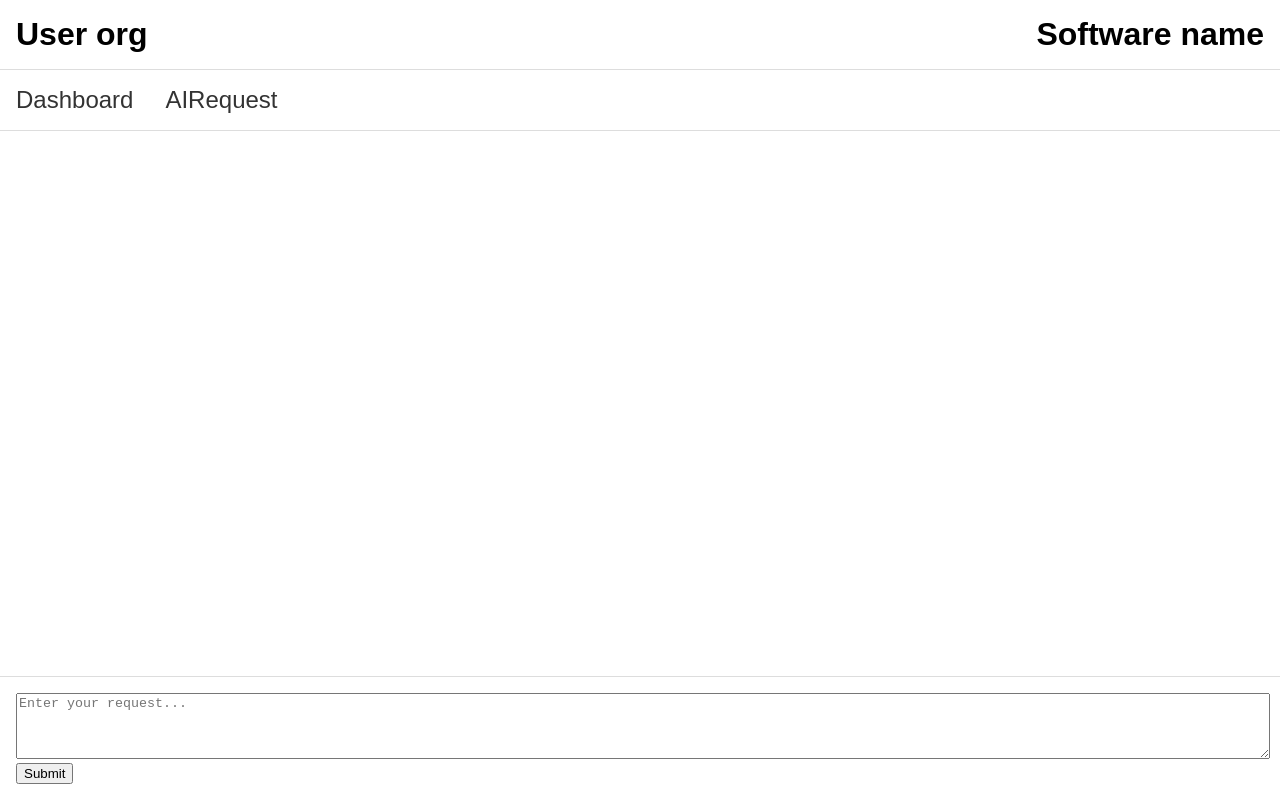
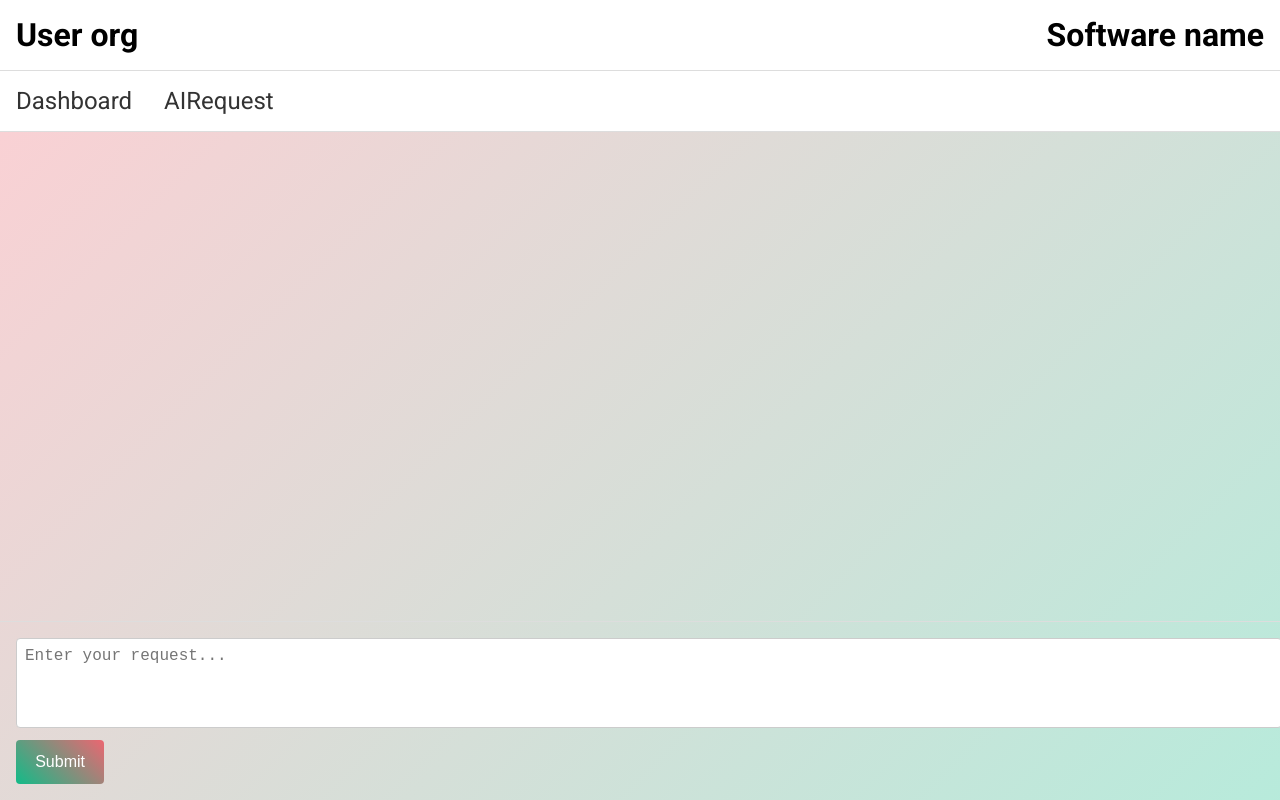
Before and after one commit to Triangle-Hackers/FastOrg, a React (Vite) app in the folder frontend-src/: page /AIRequest in a window 1280 px wide. Built offline with nearby package versions, Linux system fonts and the light colour scheme; no server answers.

Commit message:
made dashboard and AIRequest prettier

```diff
--- a/frontend-src/src/App.jsx
+++ b/frontend-src/src/App.jsx
@@ -16,7 +16,7 @@ const App = () => {
   return (
     <BrowserRouter>
       <Routes>
-        <Route path="/" element={isAuthenticated ? <LandingPage /> : <Home />} />
+        <Route path="/" element={isAuthenticated ? <Home /> : <LandingPage />} />
         <Route path="/AIRequest" element={<AIRequest />} />
         <Route path="*" element={<NotFound />} />
       </Routes>
--- a/frontend-src/src/views/AIRequest.css
+++ b/frontend-src/src/views/AIRequest.css
@@ -8,7 +8,6 @@ html, body {
     display: flex;
     flex-direction: column;
     height: 100vh;
-    font-family: Arial, sans-serif;
 }
 
 .header {
@@ -44,6 +43,7 @@ html, body {
     display: flex;
     flex-direction: column;
     overflow: hidden;
+    background: linear-gradient(135deg, rgba(236,102,113,0.3), rgba(18,187,136,0.3));
 }
 
 .responses {
@@ -56,4 +56,30 @@ html, body {
     border-top: 1px solid #ddd;
     padding: 1rem;
     background: #fff;
+    background-color: transparent;
 }
+
+.chat-box textarea {
+    resize: none;
+    font-size: 1rem;
+    padding: 0.5rem;
+    border-radius: 4px;
+    border: 1px solid #ccc;
+    margin-bottom: 0.5rem;
+}
+
+.chat-box button {
+    padding: 0.8rem 1.2rem;
+    font-size: 1rem;
+    background: linear-gradient(45deg, #12bb88, #ec6671);
+    color: #fff;
+    border: none;
+    border-radius: 4px;
+    cursor: pointer;
+    transition: transform 0.2s, box-shadow 0.2s;
+}
+
+.chat-box button:hover {
+    transform: scale(1.03);
+    box-shadow: 0 4px 8px rgba(0, 0, 0, 0.15);
+}
--- a/frontend-src/src/views/Home.css
+++ b/frontend-src/src/views/Home.css
@@ -7,7 +7,6 @@ html, body {
     display: flex;
     flex-direction: column;
     min-height: 100vh;
-    font-family: Arial, sans-serif;
 }
 
 .header {
@@ -44,6 +43,7 @@ html, body {
     align-items: center;
     justify-content: center;
     padding: 1rem;
+    background: linear-gradient(135deg, rgba(18,187,136,0.3), rgba(236,102,113,0.3));
 }
 
 .content {
@@ -71,12 +71,42 @@ html, body {
     background-color: #007bff;
     color: #fff;
     border-radius: 4px;
+    overflow: hidden;
     cursor: pointer;
+    transition: transform 0.1s ease, box-shadow 0.1s ease;
+}
+
+.operations-section button:hover {
+    transform: scale(1.05);
+    box-shadow: 0 4px 8px rgba(0, 0, 0, 0.2);
+}
+
+.operations-section button::after {
+    content: '';
+    position: absolute;
+    left: 50%;
+    top: 50%;
+    width: 0;
+    height: 0;
+    background: rgba(255, 255, 255, 0.3);
+    border-radius: 100%;
+    transform: translate(-50%, -50%);
+    opacity: 0;
+    transition: width 0.5s ease, height 0.5s ease, opacity 0.5s ease;
+}
+
+.operations-section button:active::after {
+    width: 200%;
+    height: 200%;
+    opacity: 1;
+    transition: 0s;
 }
 
 .info-section {
     flex: 2;
+    background: #fff;
     border: 1px solid #ddd;
-    padding: 1rem;
-    border-radius: 8px;
+    padding: 1.5rem;
+    box-shadow: 0 6px 12px rgba(0, 0, 0, 0.1);
+    border-radius: 12px;
 }
```
